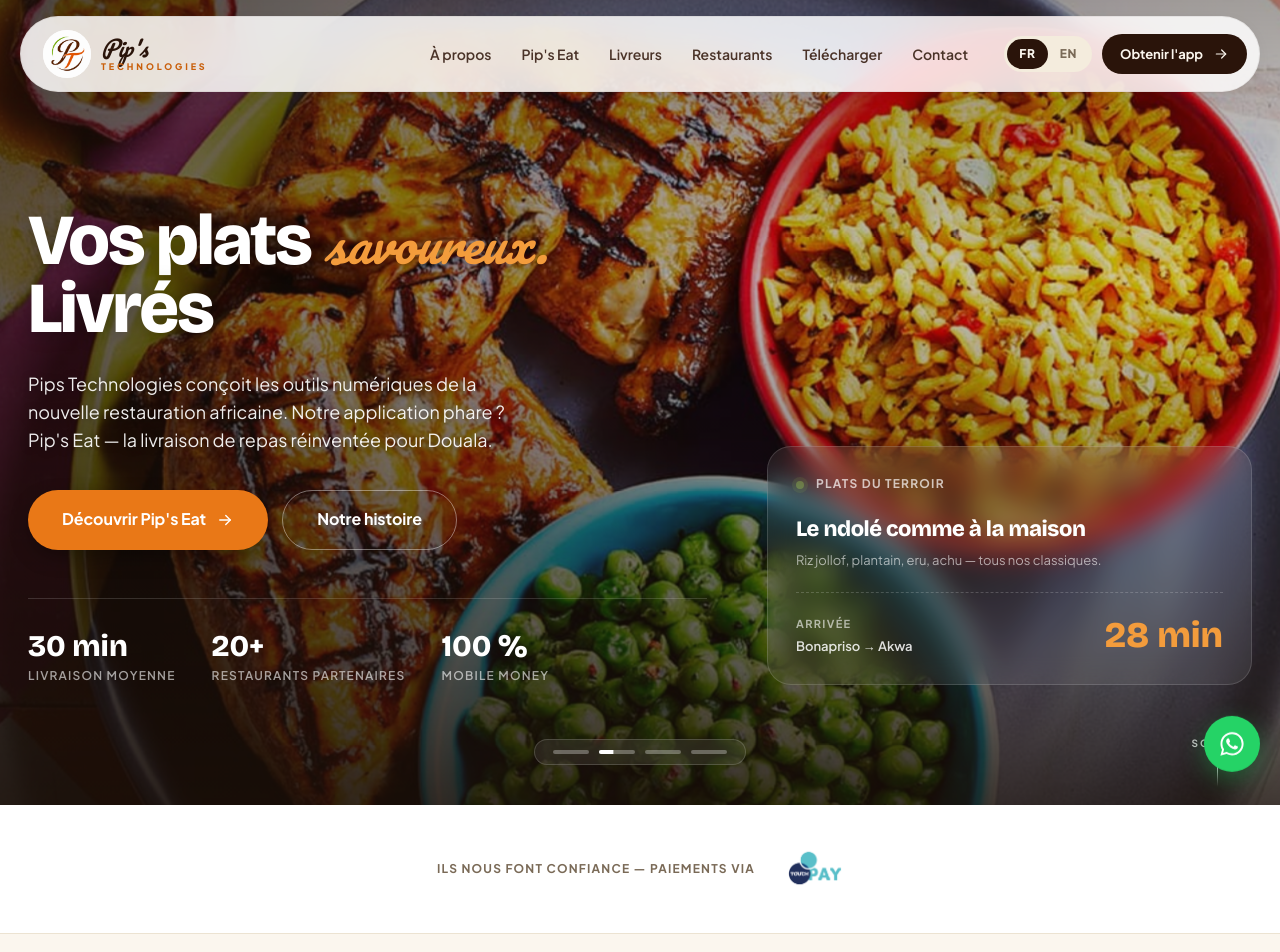
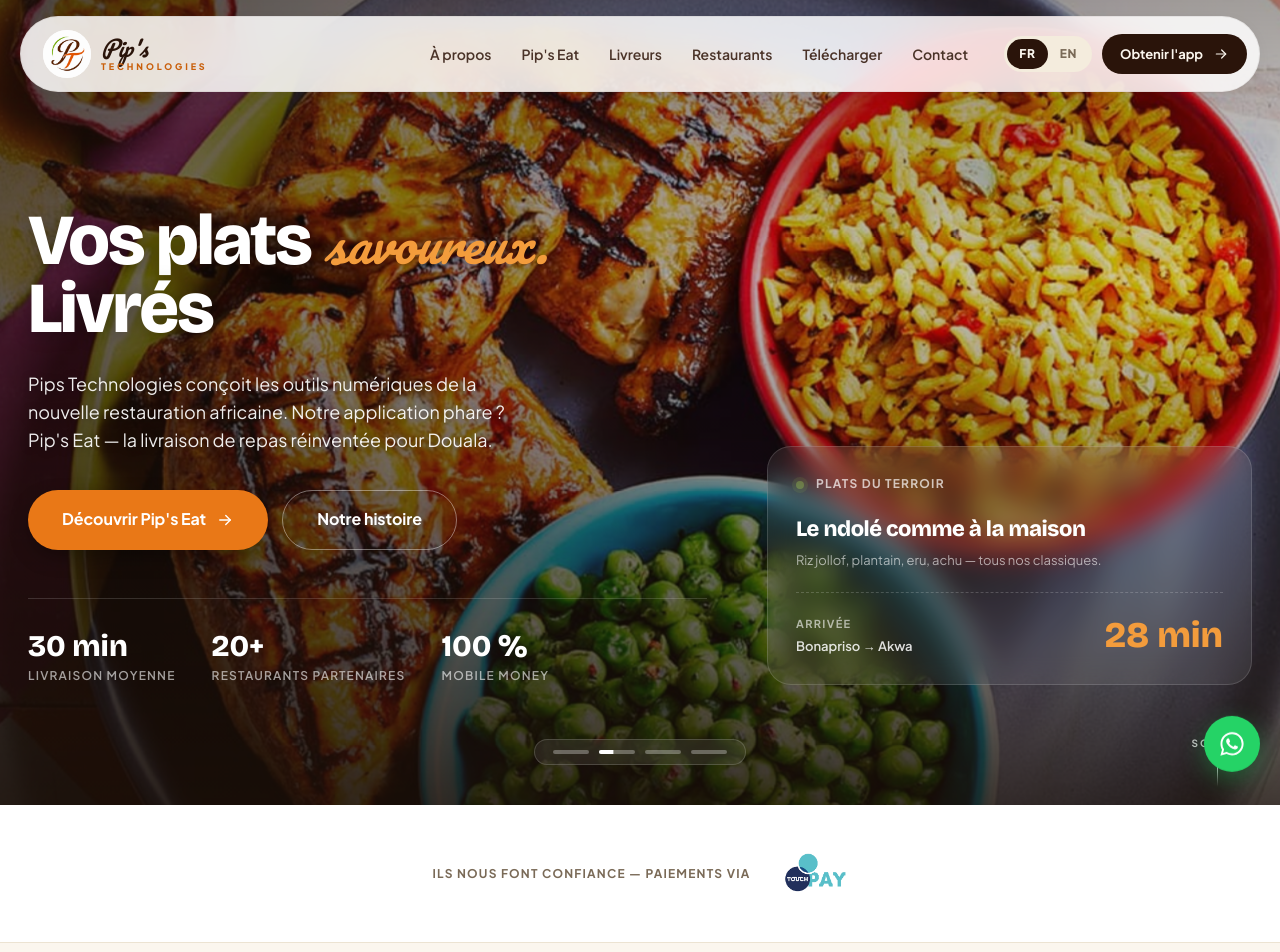
Before and after one commit to christngono/pipstechnologies, a React (Vite) app: page / in a window 1280 px wide. Shown: the top 952 px of the page. Built offline with nearby package versions, Linux system fonts and the light colour scheme.

Commit message:
grow up the height of logo

```diff
--- a/src/styles.css
+++ b/src/styles.css
@@ -814,7 +814,7 @@
   text-transform: uppercase; color: var(--muted);
 }
 .trust__logo {
-  height: 56px;
+  height: 65px;
   width: auto;
   object-fit: contain;
   mix-blend-mode: multiply; /* fusionne le fond blanc avec le bg blanc */
```
